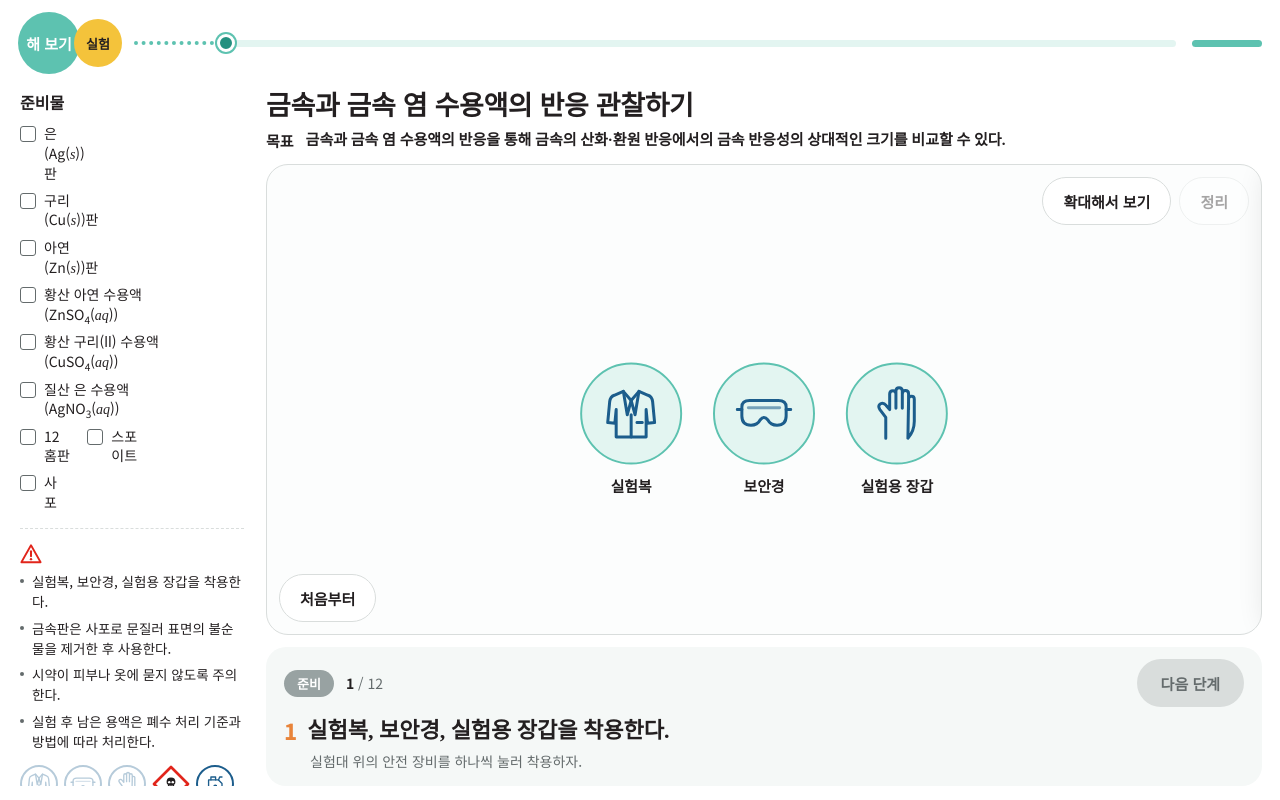
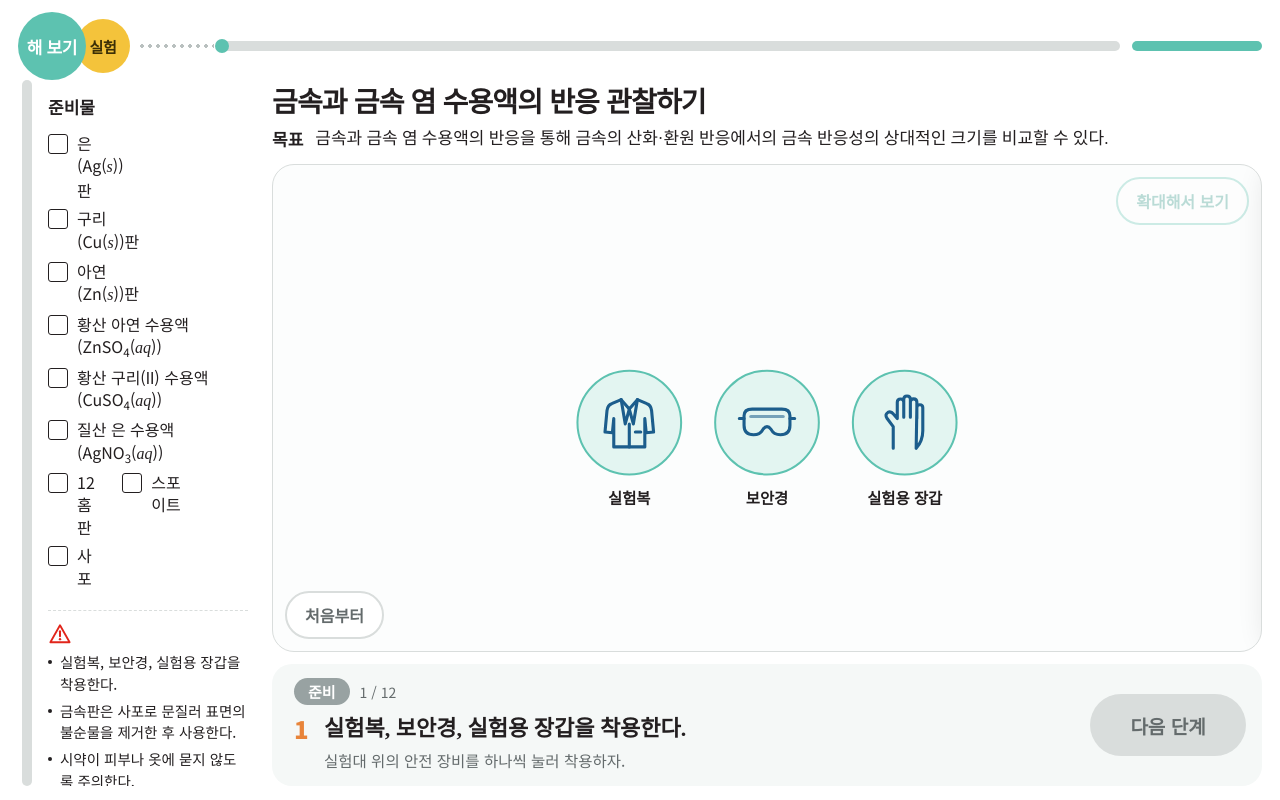
Before and after one commit to chem-pot/metal-react, a plain HTML site: page index.html in a window 1280 px wide. Drawn offline with nearby package versions, Linux system fonts and the light colour scheme; a web font is replaced by a local one.

Commit message:
Update index.html

```diff
--- a/index.html
+++ b/index.html
@@ -6,7 +6,7 @@
 <title>금속과 금속 염 수용액의 반응 관찰하기</title>
 <link rel="preconnect" href="https://fonts.googleapis.com">
 <link rel="preconnect" href="https://fonts.gstatic.com" crossorigin>
-<link href="https://fonts.googleapis.com/css2?family=Noto+Sans+KR:wght@400;500;700;800&family=Noto+Serif+KR:wght@600;700&family=STIX+Two+Text:ital@1&family=Share+Tech+Mono&display=swap" rel="stylesheet">
+<link href="https://fonts.googleapis.com/css2?family=Noto+Sans+KR:wght@400;500;700;800;900&family=Noto+Serif+KR:wght@500;600;700&family=STIX+Two+Text:ital@0;1&family=Share+Tech+Mono&display=swap" rel="stylesheet">
 <style>
 :root{
   --mint:#5dc2b0; --mint-deep:#23907f; --mint-soft:#e3f5f1;
@@ -193,6 +193,71 @@ button:focus-visible{outline:3px solid var(--yellow);outline-offset:2px}
   .dotline{flex-basis:40px}
   .prog-end{flex-basis:40px}
 }
+/* ===== 공통 틀 (볼타 전지 기준으로 통일) ===== */
+.b1,.b2{font-weight:700;letter-spacing:-.02em}
+.b1{width:68px;height:68px;font-size:17px;position:relative;z-index:1}
+.b2{width:54px;height:54px;font-size:15px;color:#3b2f06;margin-left:-10px}
+.top{height:68px;margin-bottom:0}
+.dotline{flex:0 0 76px;height:4px;border:0;margin:0 8px;background:radial-gradient(circle,#b9c0bf 1.6px,transparent 2.1px) 0 0/8px 4px repeat-x}
+.prog{height:14px}
+.prog-track{height:10px;border-radius:6px;background:var(--line)}
+.prog-fill{border-radius:6px;transition:width .6s ease}
+.prog-knob{width:14px;height:14px;margin:-7px 0 0 -7px;background:var(--mint);border:0;box-shadow:none;transition:left .6s ease}
+.prog-end{flex:0 0 130px;height:10px;border-radius:6px;margin-left:12px}
+.body{grid-template-columns:230px minmax(0,1fr);gap:24px}
+.side{position:relative;padding:6px 0 0 30px;font-size:16px}
+.side::before{content:"";position:absolute;left:4px;top:0;bottom:0;width:10px;border-radius:6px;background:var(--line)}
+.side h2{font-size:17px;font-weight:900;margin:8px 0 10px}
+.prep ul{gap:0;margin-bottom:18px}
+.prep li{line-height:1.4;padding:3px 0;gap:6px 16px}
+.safety{gap:4px}
+.sf{width:36px;height:36px}
+.sf svg{width:26px;height:26px}
+.sf.tox svg{width:36px;height:36px}
+.pi{gap:9px}
+.box{flex:0 0 20px;height:20px;border:1.8px solid var(--ink);border-radius:3px}
+.pi.done{color:inherit}
+.pi.done .box::after{width:10px;height:5px;border-left-width:2.6px;border-bottom-width:2.6px}
+.caution{margin-top:0;padding-top:12px;border-top:1.5px dashed var(--line)}
+.caution svg{width:24px;height:22px}
+.caution ul{gap:5px;font-size:14.5px}
+.caution li::before{background:var(--ink);top:.65em}
+.titlebox h1{font-size:28px;font-weight:900;letter-spacing:-.03em}
+.goal{font-weight:500;font-size:17px}
+.goal b{font-weight:900}
+.stage{border-width:1.5px}
+.pill{min-height:48px;padding:0 18px;border-radius:24px;border:2px solid var(--mint);background:var(--paper);color:var(--mint-deep);font-size:16px;font-weight:700}
+.pill:disabled{opacity:.3}
+#resetBtn{border-color:var(--line);color:var(--muted)}
+.toast{background:var(--paper);border:2px solid var(--mint);color:var(--mint-deep);font-weight:700;font-size:17px;padding:10px 22px;border-radius:26px;max-width:none;white-space:nowrap}
+.toast.show{opacity:1}
+.guide{display:grid;grid-template-columns:minmax(0,1fr) auto;column-gap:20px;align-items:center;padding:14px 16px 14px 22px}
+.guide > :not(.next){grid-column:1}
+.ghead{gap:0}
+.tag{font-size:15px;padding:3px 14px;border-radius:14px}
+.count{margin-left:10px}
+.count b{color:inherit;font-weight:inherit}
+.stext{margin:8px 0 3px;gap:12px;font-size:22px}
+.snum{font-weight:900;font-size:24px;line-height:1.35;min-width:18px}
+.hint{font-size:15.5px;padding-left:30px}
+.next{grid-column:2;grid-row:1/4;margin:0;min-height:62px;min-width:156px;padding:0 26px;border-radius:31px;font-size:19px}
+.next.blink{animation:nudge 1.4s ease 2}
+@keyframes nudge{0%,100%{box-shadow:0 0 0 0 rgba(93,194,176,.55)}60%{box-shadow:0 0 0 12px rgba(93,194,176,0)}}
+@media (max-width:900px), (orientation:portrait){
+  .top{height:56px}
+  .b1{width:56px;height:56px;font-size:15px}.b2{width:46px;height:46px;font-size:13px}
+  .prog-end{flex-basis:60px}
+  .body{grid-template-columns:1fr;gap:12px}
+  .main{display:contents}
+  .titlebox{order:-1}
+  .side{padding:0 0 8px}
+  .side::before,.side h2,.safety{display:none}
+  .prep ul{margin:0}
+  .prep li{font-size:14.5px;padding:2px 0}
+  .guide{grid-template-columns:1fr}
+  .next{grid-column:1;grid-row:auto;justify-self:end;min-height:54px;margin-top:8px}
+  .stext{font-size:19px}
+}
 @media (prefers-reduced-motion: reduce){
   *,*::before,*::after{animation:none !important;transition:none !important}
 }
@@ -262,16 +327,16 @@ button:focus-visible{outline:3px solid var(--yellow);outline-offset:2px}
       <div class="stage" id="stage">
         <svg id="svg" viewBox="0 0 1000 600" preserveAspectRatio="xMidYMid meet" role="img" aria-label="실험대"></svg>
         <div class="sbtns tr">
+          <button class="pill" id="sheetBtn" hidden>결과 및 정리</button>
           <button class="pill" id="zoomBtn">확대해서 보기</button>
-          <button class="pill" id="sheetBtn" disabled>정리</button>
         </div>
         <div class="sbtns bl"><button class="pill" id="resetBtn">처음부터</button></div>
         <div class="toast" id="toast" role="status" aria-live="polite"></div>
 
         <div class="sheet" id="sheet" aria-hidden="true">
           <div class="sheet-head">
-            <span class="tag mint">정리</span>
-            <button class="pill" id="sheetClose">닫기</button>
+            <span class="tag mint">결과 및 정리</span>
+            <button class="pill" id="sheetClose">장치 다시 보기</button>
           </div>
           <div class="sheet-body">
             <p class="q"><span class="qn">1</span><span>반응이 일어나는 홈에 ○표 하고, 화학 반응식을 써 보자.</span></p>
@@ -286,10 +351,10 @@ button:focus-visible{outline:3px solid var(--yellow);outline-offset:2px}
         <div class="ghead">
           <span class="tag gray" id="tag">준비</span>
           <span class="count"><b id="cur">1</b> / <span id="tot">12</span></span>
-          <button class="next" id="nextBtn">다음 단계</button>
         </div>
         <p class="stext"><span class="snum" id="snum">1</span><span id="stext"></span></p>
         <p class="hint" id="hint"></p>
+        <button class="next" id="nextBtn">다음 단계</button>
       </div>
     </main>
   </div>
@@ -316,8 +381,8 @@ const CFG = {
 /* ===== 단계 ===== */
 const STEPS = [
   {tag:'준비', cls:'gray', kind:'gear', text:'실험복, 보안경, 실험용 장갑을 착용한다.', hint:'실험대 위의 안전 장비를 하나씩 눌러 착용하자.', ok:'안전 장비를 모두 착용했다.'},
-  {tag:'준비', cls:'gray', kind:'move', text:'준비물을 실험대로 옮긴다.', hint:'선반 위의 준비물을 하나씩 눌러 실험대로 옮기자.', ok:'준비물을 모두 실험대로 옮겼다.'},
-  {tag:'준비', cls:'gray', kind:'sand', text:'금속판을 사포로 문질러 표면의 불순물을 제거한다.', hint:'사포를 끌어서 금속판 여섯 장 위를 여러 번 문질러 보자.', ok:'금속판 표면이 깨끗해졌다.'},
+  {tag:'준비', cls:'gray', kind:'move', text:'준비물을 실험대로 옮긴다.', hint:'선반 위의 준비물을 하나씩 눌러 실험대로 옮기자.', ok:'준비물을 모두 옮겼다.'},
+  {tag:'준비', cls:'gray', kind:'sand', text:'사포로 금속판을 문질러 표면의 불순물을 제거한다.', hint:'사포를 끌어서 금속판 여섯 장 위를 여러 번 문질러 보자.', ok:'금속판 표면이 깨끗해졌다.'},
   {tag:'과정 1', cls:'', kind:'sol', sol:'ZnSO4', text:'스포이트로 황산 아연 수용액을 분홍색 점선 상자 안의 두 홈에 넣는다.', hint:'병에 꽂힌 스포이트를 누르고 있어 용액을 빨아올린 뒤, 끌어서 홈 위에서 누르고 있어 점선 눈금까지 채우자.', ok:'황산 아연 수용액을 두 홈에 넣었다.'},
   {tag:'과정 2', cls:'', kind:'sol', sol:'CuSO4', text:'스포이트로 황산 구리(Ⅱ) 수용액을 노란색 점선 상자 안의 두 홈에 넣는다.', hint:'병에 꽂힌 스포이트를 누르고 있어 용액을 빨아올린 뒤, 끌어서 홈 위에서 누르고 있어 점선 눈금까지 채우자.', ok:'황산 구리(Ⅱ) 수용액을 두 홈에 넣었다.'},
   {tag:'과정 3', cls:'', kind:'sol', sol:'AgNO3', text:'스포이트로 질산 은 수용액을 파란색 점선 상자 안의 두 홈에 넣는다.', hint:'병에 꽂힌 스포이트를 누르고 있어 용액을 빨아올린 뒤, 끌어서 홈 위에서 누르고 있어 점선 눈금까지 채우자.', ok:'질산 은 수용액을 두 홈에 넣었다.'},
@@ -325,8 +390,8 @@ const STEPS = [
   {tag:'과정 5', cls:'', kind:'metal', metal:'Cu', text:'구리판을 Cu 세로줄에서 용액이 든 두 홈에 하나씩 넣는다.', hint:'구리판을 끌어서 홈 위에 놓아 보자. 가까이 가져가면 홈에 꽂힌다.', ok:'구리판을 두 홈에 넣었다.'},
   {tag:'과정 6', cls:'', kind:'metal', metal:'Zn', text:'아연판을 Zn 세로줄에서 용액이 든 두 홈에 하나씩 넣는다.', hint:'아연판을 끌어서 홈 위에 놓아 보자. 가까이 가져가면 홈에 꽂힌다.', ok:'아연판을 두 홈에 넣었다.'},
   {tag:'과정 7', cls:'', kind:'obs', text:'금속판 표면과 수용액의 변화를 관찰한다.', hint:'[확대해서 보기]를 눌러 여섯 개 홈의 금속판 표면과 용액의 색을 자세히 살펴보자.', ok:'금속판과 수용액의 변화를 관찰했다.'},
-  {tag:'정리', cls:'mint', kind:'sheet', text:'실험 결과를 정리한다.', hint:'오른쪽 표의 ( )를 눌러 반응이 일어나는 홈에 ○표 해 보자. 모두 맞히면 다음 단계로 넘어갈 수 있다.', ok:'반응이 일어나는 홈을 모두 찾았다.'},
-  {tag:'뒷정리', cls:'gray', kind:'clean', text:'실험 후 남은 용액은 폐수 처리 기준과 방법에 따라 처리한다.', hint:'폐수통을 눌러 남은 용액을 모으고 금속판을 정리하자.', ok:'실험대를 깨끗이 정리했다.'}
+  {tag:'결과 및 정리', cls:'mint', kind:'sheet', text:'실험 결과를 정리한다.', hint:'오른쪽 표의 ( )를 눌러 반응이 일어나는 홈에 ○표 해 보자. 모두 맞히면 다음 단계로 넘어갈 수 있다.', ok:'반응이 일어나는 홈을 모두 찾았다.'},
+  {tag:'뒷정리', cls:'gray', kind:'clean', text:'실험 후 남은 용액은 폐수 처리 기준과 방법에 따라 처리한다.', hint:'폐수통을 눌러 남은 용액을 처리하자.', ok:'뒷정리를 마쳤다.'}
 ];
 
 /* ===== 장치 배치 ===== */
@@ -680,7 +745,7 @@ function enterStep(i){
   const tag = $('tag'); tag.textContent = st.tag; tag.className = 'tag ' + (st.cls || '');
   $('cur').textContent = i + 1; $('tot').textContent = STEPS.length; $('snum').textContent = i + 1;
   $('stext').innerHTML = st.text; $('hint').innerHTML = st.hint;
-  nextBtn.classList.remove('ready', 'blink'); nextBtn.textContent = '다음 단계';
+  nextBtn.classList.remove('ready', 'blink'); nextBtn.textContent = i === STEPS.length - 1 ? '실험 끝' : '다음 단계';
   setProgress(i / STEPS.length);
 
   L.gear.classList.toggle('hid', i !== 0);
@@ -695,7 +760,8 @@ function enterStep(i){
   });
   L.metals.classList.toggle('hid', st.kind === 'clean');
   if (st.kind === 'clean'){ L.waste.classList.remove('hid'); L.zone.classList.add('hid'); if (S.zoom) setZoom(false); closeSheet(); }
-  sheetBtn.disabled = i < 10;
+  sheetBtn.hidden = st.kind !== 'sheet' && st.kind !== 'clean';
+  zoomBtn.disabled = i < 2;
   updateDraggables();
   if (st.kind === 'sheet'){ openSheet(); checkMarks(); }
 }
@@ -710,15 +776,22 @@ function complete(){
   S.stepDone = true;
   toast(STEPS[S.step].ok);
   nextBtn.classList.add('ready'); nextBtn.classList.remove('blink'); void nextBtn.offsetWidth; nextBtn.classList.add('blink');
-  setProgress((S.step + 1) / STEPS.length);
-  if (S.step === STEPS.length - 1){ S.finished = true; nextBtn.textContent = '처음부터 다시'; }
   updateDraggables();
 }
 nextBtn.addEventListener('click', () => {
   if (S.finished){ resetAll(); return; }
   if (!S.stepDone){ toast('이 단계를 먼저 마치자.'); return; }
-  enterStep(S.step + 1);
+  if (S.step < STEPS.length - 1) enterStep(S.step + 1); else finish();
 });
+function finish(){
+  S.finished = true;
+  setProgress(1);
+  const tag = $('tag'); tag.textContent = '완료'; tag.className = 'tag mint';
+  $('cur').parentNode.style.visibility = 'hidden'; $('snum').textContent = '';
+  $('stext').textContent = '금속과 금속 염 수용액의 반응 관찰하기 실험을 마쳤다.';
+  $('hint').textContent = '결과 및 정리를 모두 기록했는지 확인하자.';
+  nextBtn.textContent = '처음부터 다시';
+}
 
 /* ===== 누르기 ===== */
 svg.addEventListener('click', e => {
@@ -869,7 +942,7 @@ function cleanup(){
 /* ===== 확대 ===== */
 function setZoom(on){
   S.zoom = on;
-  zoomBtn.textContent = on ? '원래대로 보기' : '확대해서 보기';
+  zoomBtn.textContent = on ? '전체 보기' : '확대해서 보기';
   zoomBtn.classList.toggle('on', on);
   setView(on ? VB_ZOOM : VB_FULL);
 }
@@ -1029,6 +1102,7 @@ function resetAll(){
   S = fresh();
   svg.setAttribute('viewBox', VB_FULL.join(' '));
   zoomBtn.textContent = '확대해서 보기'; zoomBtn.classList.remove('on');
+  $('cur').parentNode.style.visibility = '';
   $('sheet').classList.remove('open'); clearMarks();
   document.querySelectorAll('.pi').forEach(n => n.classList.remove('done'));
   document.querySelectorAll('.sf.gear').forEach(n => n.classList.remove('on'));
```
